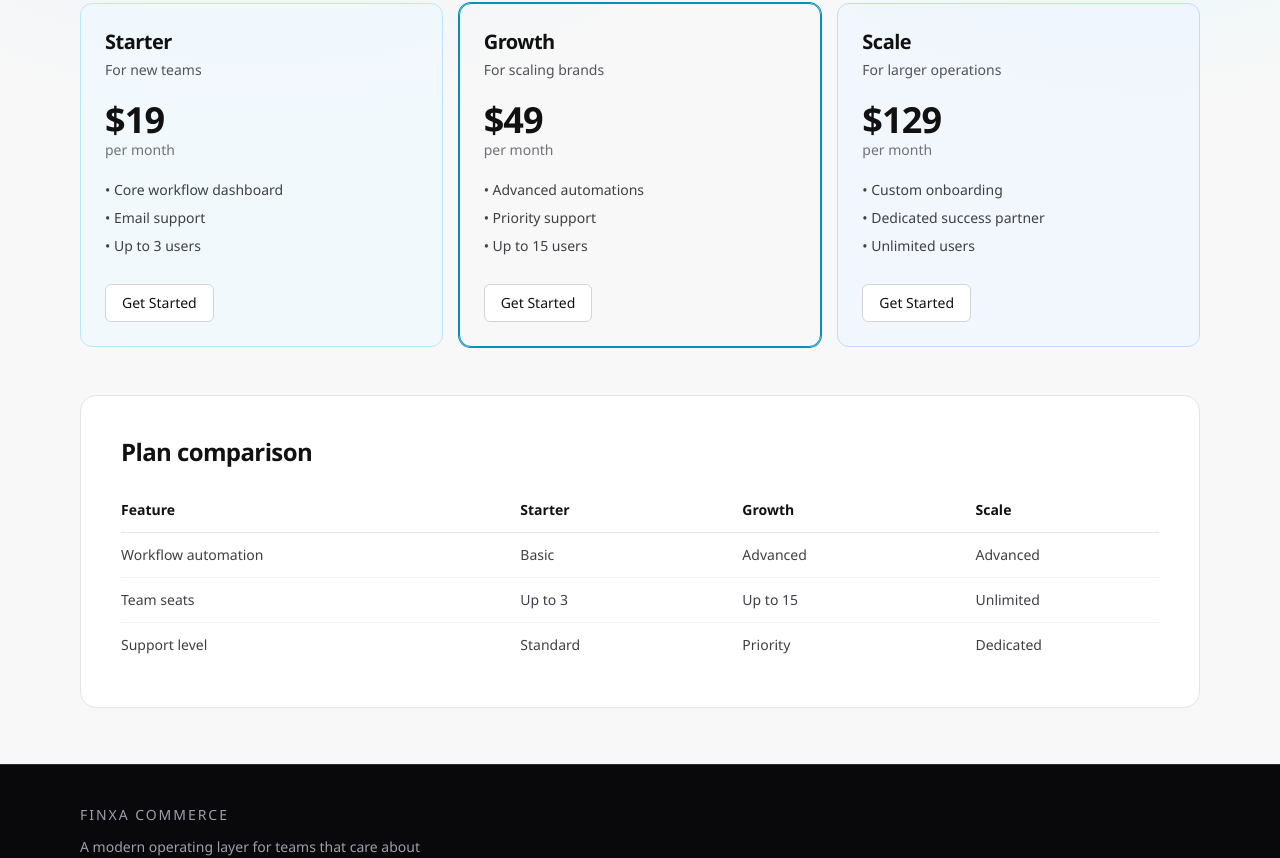
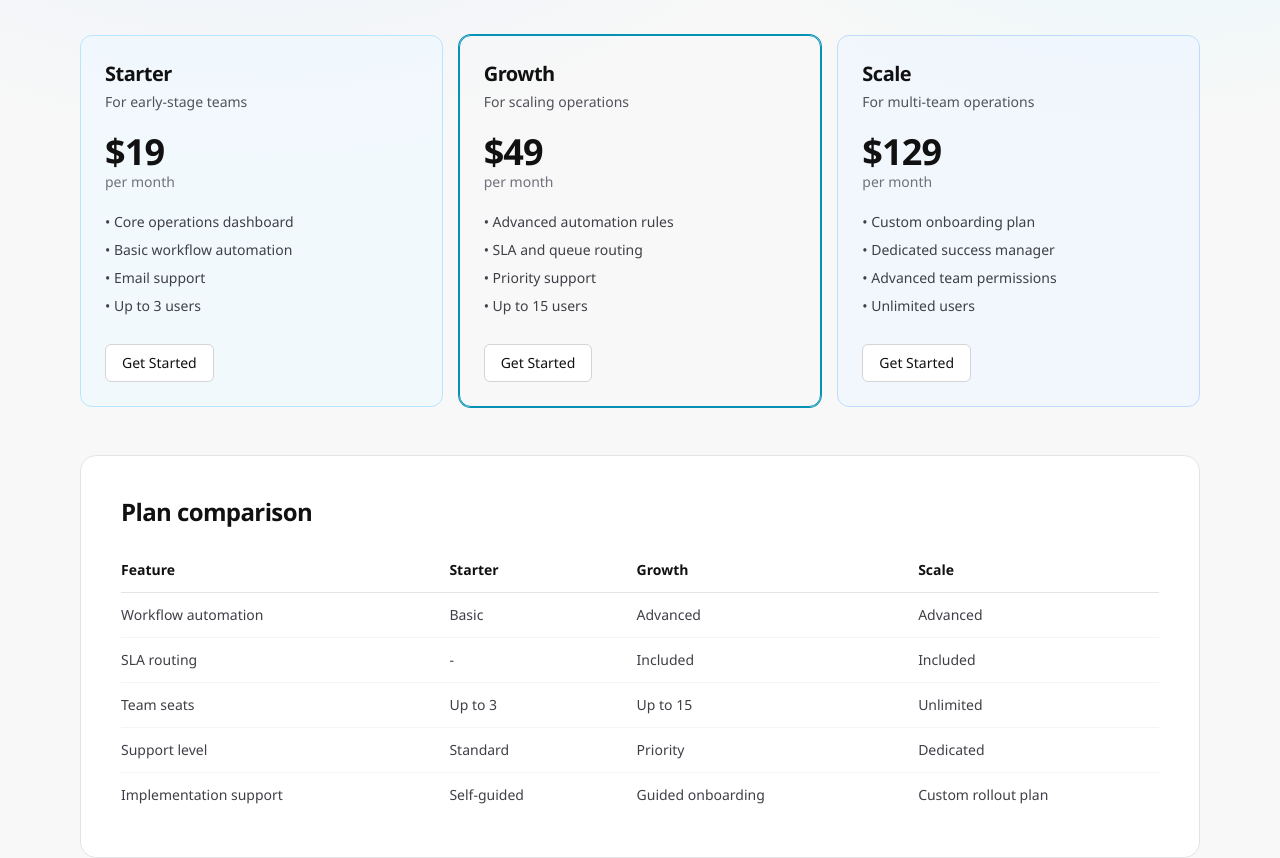
Before and after one commit to maheenmmzafeer/my-platform-site, a Next.js app: page /pricing in a window 1280 px wide. Shown: the part 362-1220 px from the top of the page. Built offline with nearby package versions, Linux system fonts and the light colour scheme.

Commit message:
UI Changes

```diff
--- a/src/app/page.tsx
+++ b/src/app/page.tsx
@@ -4,11 +4,11 @@ import Link from "next/link";
 export const metadata: Metadata = {
   title: "Finxa Commerce - Home",
   description:
-    "Finxa Commerce helps growing businesses centralize operations, team workflows, and customer communication.",
+    "Finxa Commerce helps operations teams run orders, inventory and customer workflows from one clear operating layer.",
   openGraph: {
     title: "Finxa Commerce - Home",
     description:
-      "Finxa Commerce helps growing businesses centralize operations, team workflows, and customer communication.",
+      "Finxa Commerce helps operations teams run orders, inventory and customer workflows from one clear operating layer.",
     type: "website",
     url: "https://finxa.store",
   },
@@ -18,17 +18,17 @@ export default function Home() {
   const features = [
     {
       title: "Unified Dashboard",
-      text: "Track activity, priorities, and team output from one clear control panel.",
+      text: "Track orders, exceptions, fulfillment states and team workload from one live operations view.",
       tone: "border-sky-200 bg-sky-50/70",
     },
     {
       title: "Automated Workflows",
-      text: "Reduce manual tasks with repeatable flows for operations and customer handling.",
+      text: "Automate repetitive tasks like order tagging, SLA routing and status updates with rule-based triggers.",
       tone: "border-cyan-200 bg-cyan-50/70",
     },
     {
       title: "Reliable Foundations",
-      text: "Built for teams that need consistent performance, clarity, and scalable structure.",
+      text: "Run with clear permissions, audit trails and dependable performance as your operation scales.",
       tone: "border-blue-200 bg-blue-50/70",
     },
   ];
@@ -40,12 +40,27 @@ export default function Home() {
           Finxa Commerce Platform
         </p>
         <h1 className="mt-5 text-4xl sm:text-5xl font-semibold tracking-tight leading-tight max-w-4xl">
-          A clean operating layer for modern commerce teams.
+          Run modern commerce operations without the spreadsheet chaos.
         </h1>
         <p className="mt-5 max-w-2xl text-zinc-600 text-base sm:text-lg">
-          Simplify day-to-day operations, align your team, and move faster with
-          workflows that stay clear as your business grows.
+          Finxa Commerce centralizes day-to-day execution for operations teams,
+          so orders move faster, teams stay aligned and customers get consistent service.
         </p>
+
+        <div className="mt-6 grid gap-3 sm:grid-cols-3">
+          <div className="rounded-lg border border-zinc-200 bg-zinc-50 p-3">
+            <p className="text-xs uppercase tracking-wide text-zinc-500">Average onboarding</p>
+            <p className="mt-1 text-lg font-semibold tracking-tight">7-10 days</p>
+          </div>
+          <div className="rounded-lg border border-zinc-200 bg-zinc-50 p-3">
+            <p className="text-xs uppercase tracking-wide text-zinc-500">Team adoption</p>
+            <p className="mt-1 text-lg font-semibold tracking-tight">2 weeks typical</p>
+          </div>
+          <div className="rounded-lg border border-zinc-200 bg-zinc-50 p-3">
+            <p className="text-xs uppercase tracking-wide text-zinc-500">Support response</p>
+            <p className="mt-1 text-lg font-semibold tracking-tight">Within 1 business day</p>
+          </div>
+        </div>
 
         <div className="mt-8 flex flex-wrap gap-3">
           <Link
@@ -82,7 +97,7 @@ export default function Home() {
             <p className="text-xs uppercase tracking-wide text-zinc-500">Step 1</p>
             <p className="mt-2 font-medium">Centralize your workflow</p>
             <p className="mt-2 text-sm text-zinc-600">
-              Bring key operations into one consistent system.
+              Connect your core processes into one workspace with shared context.
             </p>
           </div>
 
@@ -90,7 +105,7 @@ export default function Home() {
             <p className="text-xs uppercase tracking-wide text-zinc-500">Step 2</p>
             <p className="mt-2 font-medium">Create repeatable processes</p>
             <p className="mt-2 text-sm text-zinc-600">
-              Standardize tasks so your team can execute quickly.
+              Turn tribal knowledge into clear playbooks your team can execute every day.
             </p>
           </div>
 
@@ -98,7 +113,7 @@ export default function Home() {
             <p className="text-xs uppercase tracking-wide text-zinc-500">Step 3</p>
             <p className="mt-2 font-medium">Scale with confidence</p>
             <p className="mt-2 text-sm text-zinc-600">
-              Keep the same clarity even as volume and complexity increase.
+              Maintain quality and visibility even as order volume and headcount increase.
             </p>
           </div>
         </div>
@@ -109,8 +124,8 @@ export default function Home() {
           Ready to modernize your commerce operations?
         </h2>
         <p className="mt-3 text-zinc-300 max-w-2xl">
-          Explore plans, compare options, and choose the right setup for your
-          team.
+          Compare plans, review implementation support and choose the setup that
+          fits your current stage.
         </p>
         <Link
           href="/pricing"
--- a/src/app/pricing/page.tsx
+++ b/src/app/pricing/page.tsx
@@ -4,7 +4,7 @@ import Link from "next/link";
 export const metadata: Metadata = {
   title: "Pricing - Finxa Commerce",
   description:
-    "Explore Finxa Commerce pricing plans and compare capabilities for teams of different sizes.",
+    "Explore Finxa Commerce pricing plans, feature limits and support options for operations teams of different sizes.",
 };
 
 export default function Pricing() {
@@ -12,16 +12,22 @@ export default function Pricing() {
     {
       name: "Starter",
       price: "$19",
-      subtitle: "For new teams",
-      points: ["Core workflow dashboard", "Email support", "Up to 3 users"],
+      subtitle: "For early-stage teams",
+      points: [
+        "Core operations dashboard",
+        "Basic workflow automation",
+        "Email support",
+        "Up to 3 users",
+      ],
       tone: "border-sky-200 bg-sky-50/70",
     },
     {
       name: "Growth",
       price: "$49",
-      subtitle: "For scaling brands",
+      subtitle: "For scaling operations",
       points: [
-        "Advanced automations",
+        "Advanced automation rules",
+        "SLA and queue routing",
         "Priority support",
         "Up to 15 users",
       ],
@@ -31,8 +37,13 @@ export default function Pricing() {
     {
       name: "Scale",
       price: "$129",
-      subtitle: "For larger operations",
-      points: ["Custom onboarding", "Dedicated success partner", "Unlimited users"],
+      subtitle: "For multi-team operations",
+      points: [
+        "Custom onboarding plan",
+        "Dedicated success manager",
+        "Advanced team permissions",
+        "Unlimited users",
+      ],
       tone: "border-blue-200 bg-blue-50/70",
     },
   ];
@@ -44,6 +55,9 @@ export default function Pricing() {
         <p className="mt-4 max-w-2xl text-zinc-600">
           Choose a plan based on your team size and operational complexity. All
           plans include core platform capabilities and secure infrastructure.
+        </p>
+        <p className="mt-3 text-sm text-zinc-500">
+          Pricing shown is monthly per workspace. Annual plans are available with discounted rates.
         </p>
       </section>
 
@@ -98,16 +112,28 @@ export default function Pricing() {
               <td className="py-3 pl-4 border-b border-zinc-100">Advanced</td>
             </tr>
             <tr>
+              <td className="py-3 pr-4 border-b border-zinc-100">SLA routing</td>
+              <td className="py-3 px-4 border-b border-zinc-100">-</td>
+              <td className="py-3 px-4 border-b border-zinc-100">Included</td>
+              <td className="py-3 pl-4 border-b border-zinc-100">Included</td>
+            </tr>
+            <tr>
               <td className="py-3 pr-4 border-b border-zinc-100">Team seats</td>
               <td className="py-3 px-4 border-b border-zinc-100">Up to 3</td>
               <td className="py-3 px-4 border-b border-zinc-100">Up to 15</td>
               <td className="py-3 pl-4 border-b border-zinc-100">Unlimited</td>
             </tr>
             <tr>
-              <td className="py-3 pr-4">Support level</td>
-              <td className="py-3 px-4">Standard</td>
-              <td className="py-3 px-4">Priority</td>
-              <td className="py-3 pl-4">Dedicated</td>
+              <td className="py-3 pr-4 border-b border-zinc-100">Support level</td>
+              <td className="py-3 px-4 border-b border-zinc-100">Standard</td>
+              <td className="py-3 px-4 border-b border-zinc-100">Priority</td>
+              <td className="py-3 pl-4 border-b border-zinc-100">Dedicated</td>
+            </tr>
+            <tr>
+              <td className="py-3 pr-4">Implementation support</td>
+              <td className="py-3 px-4">Self-guided</td>
+              <td className="py-3 px-4">Guided onboarding</td>
+              <td className="py-3 pl-4">Custom rollout plan</td>
             </tr>
           </tbody>
         </table>
--- a/src/app/terms/page.tsx
+++ b/src/app/terms/page.tsx
@@ -26,7 +26,7 @@ export default function Terms() {
           <h2 className="text-lg font-semibold">2. Acceptable Use</h2>
           <p className="mt-3 text-sm leading-6 text-zinc-700">
             You agree not to misuse the platform, attempt unauthorized access, interfere with
-            service reliability, or use the platform for unlawful activity.
+            service reliability or use the platform for unlawful activity.
           </p>
         </article>
 
@@ -45,6 +45,22 @@ export default function Terms() {
             after updates indicates acceptance of the revised terms.
           </p>
         </article>
+
+        <article className="rounded-xl border border-zinc-200 bg-white p-6">
+          <h2 className="text-lg font-semibold">5. Billing and Plan Changes</h2>
+          <p className="mt-3 text-sm leading-6 text-zinc-700">
+            Paid plans are billed according to your selected cycle. You can upgrade or change plans
+            as your requirements evolve. Fees are non-refundable unless otherwise required by law.
+          </p>
+        </article>
+
+        <article className="rounded-xl border border-zinc-200 bg-white p-6">
+          <h2 className="text-lg font-semibold">6. Service Availability</h2>
+          <p className="mt-3 text-sm leading-6 text-zinc-700">
+            We work to maintain reliable service availability and performance. Planned maintenance,
+            infrastructure events or factors beyond reasonable control may impact availability.
+          </p>
+        </article>
       </section>
     </div>
   );
```
Also changed, not shown: src/app/about/page.tsx (+9 -3 lines), src/app/contact/page.tsx (+9 -2 lines), src/app/faq/page.tsx (+16 -4 lines), src/app/privacy/page.tsx (+18 -2 lines).
